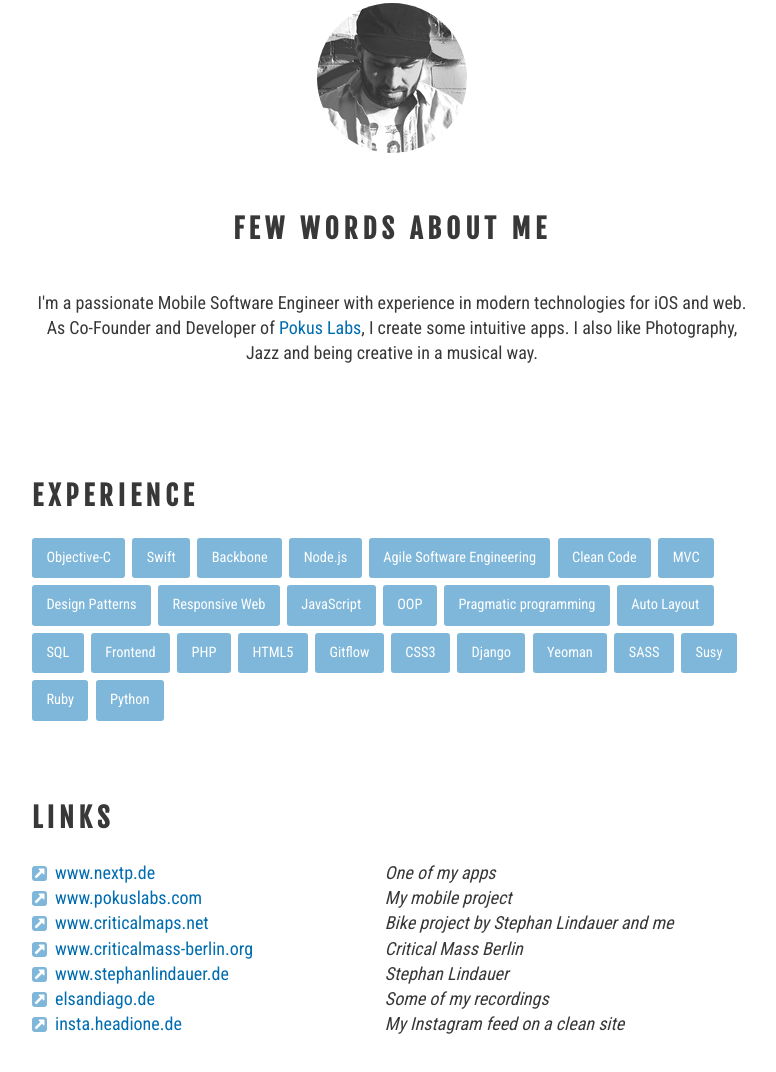
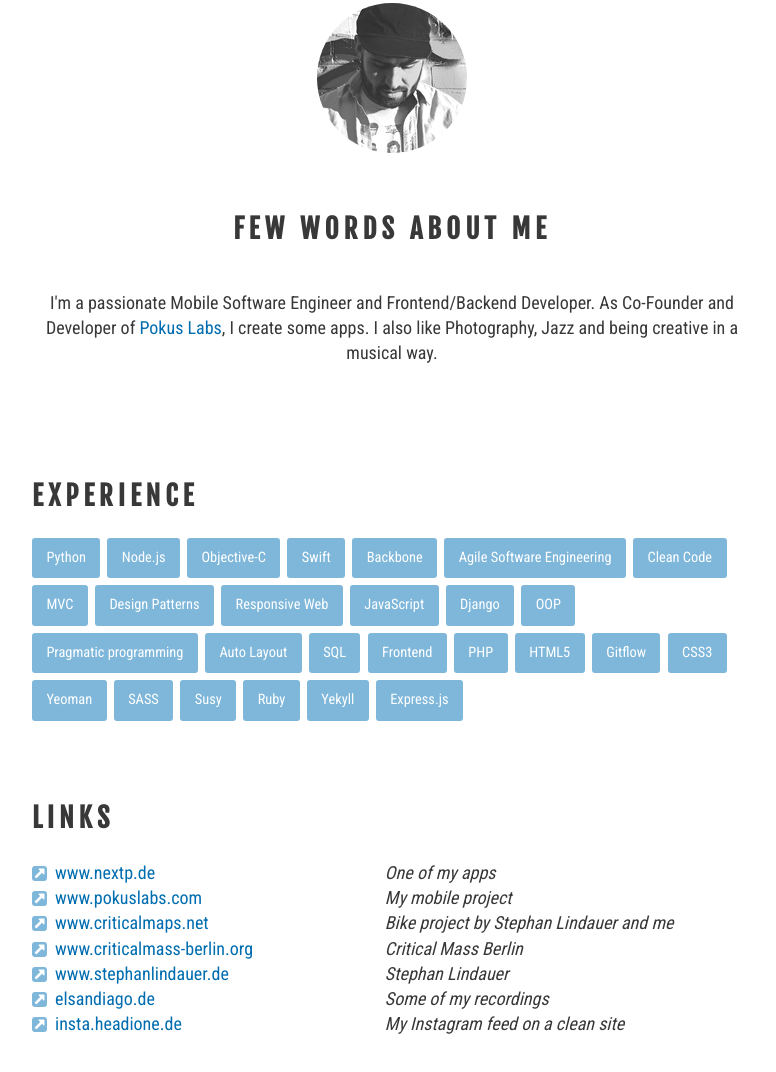
Before and after one commit to headione/nsander-site, a website: page index.html in a window 1280 px wide. Shown: the part 837-1909 px from the top of the page, without its empty margins (248-1024 px from the left). Drawn offline with Linux system fonts and the light colour scheme.

Commit message:
Minor updates

```diff
--- a/index.html
+++ b/index.html
@@ -63,21 +63,23 @@
     <section class="profile">
         <div class="profile-picture"><img src="img/norman_sander.jpg" alt="Norman Sander" width="150" height="150" /></div>
         <div class="profile-headline"><h2>Few words about me</h2></div>
-        <div class="profile-text"><p>I'm a passionate Mobile Soft­ware Engi­neer with exp&shy;erience in modern techno&shy;logies for iOS and web. As Co-Founder and Developer of <a href="http://www.pokuslabs.com" target="_blank" title="Pokus Labs">Pokus Labs</a>, I create some intuitive apps. I also like Photo&shy;graphy, Jazz and being crea&shy;tive in a musical way.</p></div>
+        <div class="profile-text"><p>I'm a passionate Mobile Software Engineer and Frontend/Backend Developer. As Co-Founder and Developer of <a href="http://www.pokuslabs.com" target="_blank" title="Pokus Labs">Pokus Labs</a>, I create some apps. I also like Photo&shy;graphy, Jazz and being crea&shy;tive in a musical way.</p></div>
     </section>
     <section class="buzzwords">
         <h2>EXPERIENCE</h2>
         <ul>
+            <li>Python</li>
+            <li>Node.js</li>
             <li>Objective-C</li>
             <li>Swift</li>
             <li>Backbone</li>
-            <li>Node.js</li>
             <li>Agile Software Engineering</li>
             <li>Clean Code</li>
             <li>MVC</li>
             <li>Design Patterns</li>
             <li>Responsive Web</li>
             <li>JavaScript</li>
+            <li>Django</li>
             <li>OOP</li>
             <li>Pragmatic programming</li>
             <li>Auto Layout</li>
@@ -87,12 +89,12 @@
             <li>HTML5</li>
             <li>Gitflow</li>
             <li>CSS3</li>
-            <li>Django</li>
             <li>Yeoman</li>
             <li>SASS</li>
             <li>Susy</li>
             <li>Ruby</li>
-            <li>Python</li>
+            <li>Yekyll</li>
+            <li>Express.js</li>
         </ul>
     </section>
     <section class="links">
```
Also changed, not shown: README.md.
